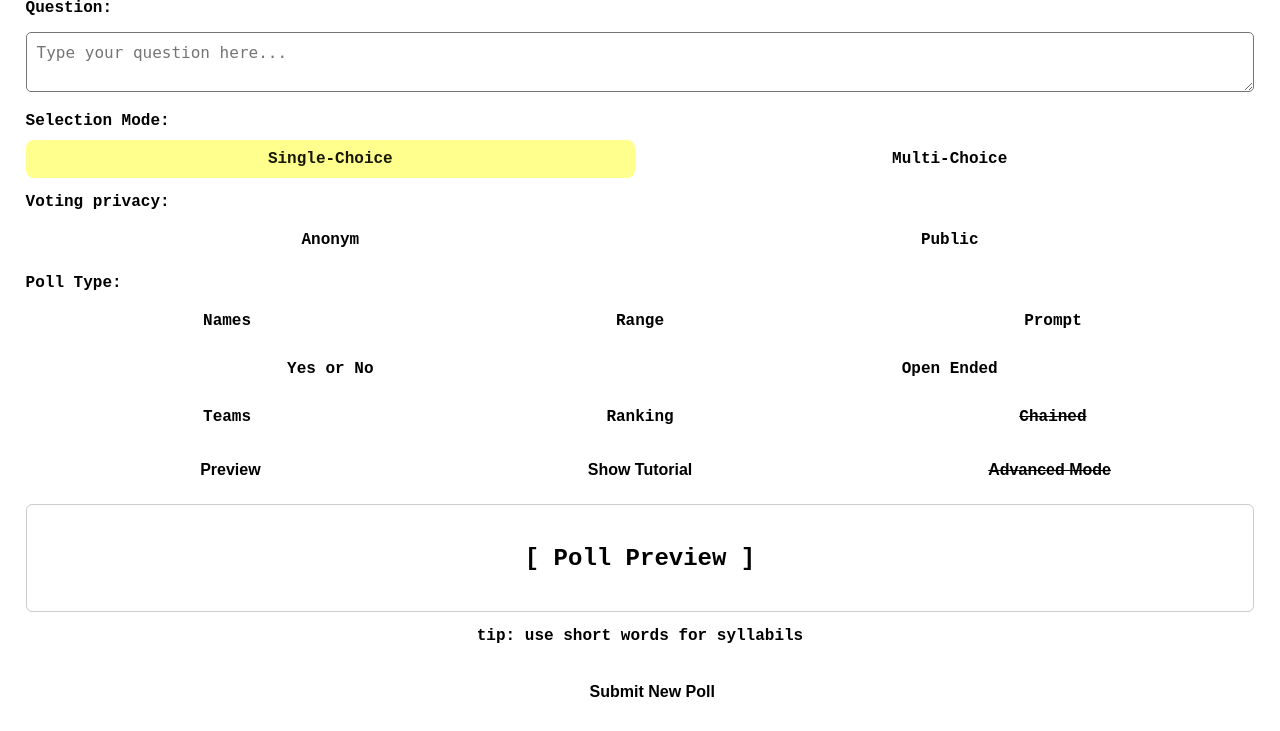
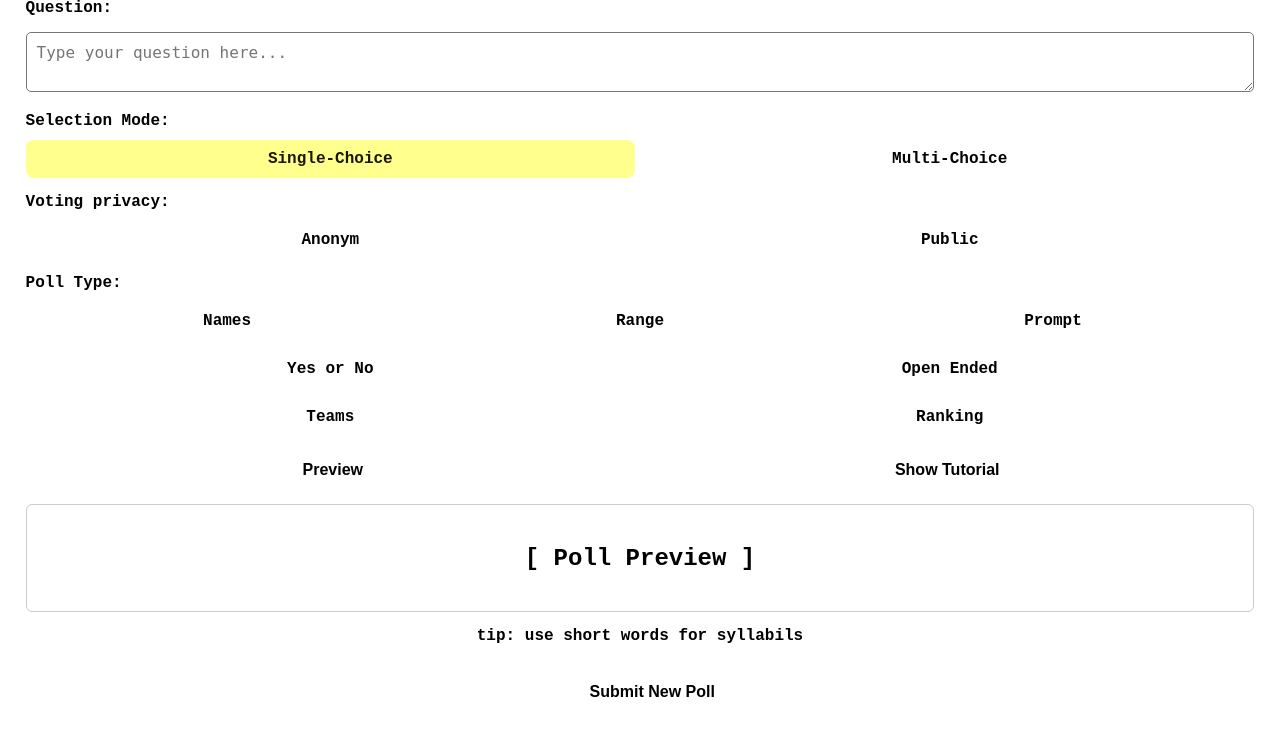
Before and after one commit to gergelyhornyak/namizu, a Flask app: template flask-app/app_dir/templates/namizu/editorPage.html in a window 1280 px wide. Shown: the part 118-849 px from the top of the page. Run offline with Flask 3, Linux system fonts and the light colour scheme; the template is opened without the code that fills it, so the values that code supplies are empty; parts of the project's set-up code (start-up, migrations or seed data) failed here and were passed over.

Commit message:
hid disabled options

```diff
--- a/flask-app/app_dir/templates/namizu/editorPage.html
+++ b/flask-app/app_dir/templates/namizu/editorPage.html
@@ -370,8 +370,10 @@
                 <input type="radio" name="optionsType" id="ranking" value="ranking">
                 <label for="ranking">Ranking</label>
 
+                <!--
                 <input type="radio" name="optionsType" id="chained" value="chained">
                 <label for="chained"><s>Chained</s></label>
+                -->
 
             </div>
 
@@ -412,7 +414,7 @@
             <div class="preview-controls">
                 <button type="button" id="toggle-preview">Preview</button>
                 <button type="button" id="toggle-tutorial">Show Tutorial</button>
-                <button type="button"><s>Advanced Mode</s></button>
+                <!--<button type="button"><s>Advanced Mode</s></button>-->
             </div>
 
             <div class="poll-preview" id="preview">
```
